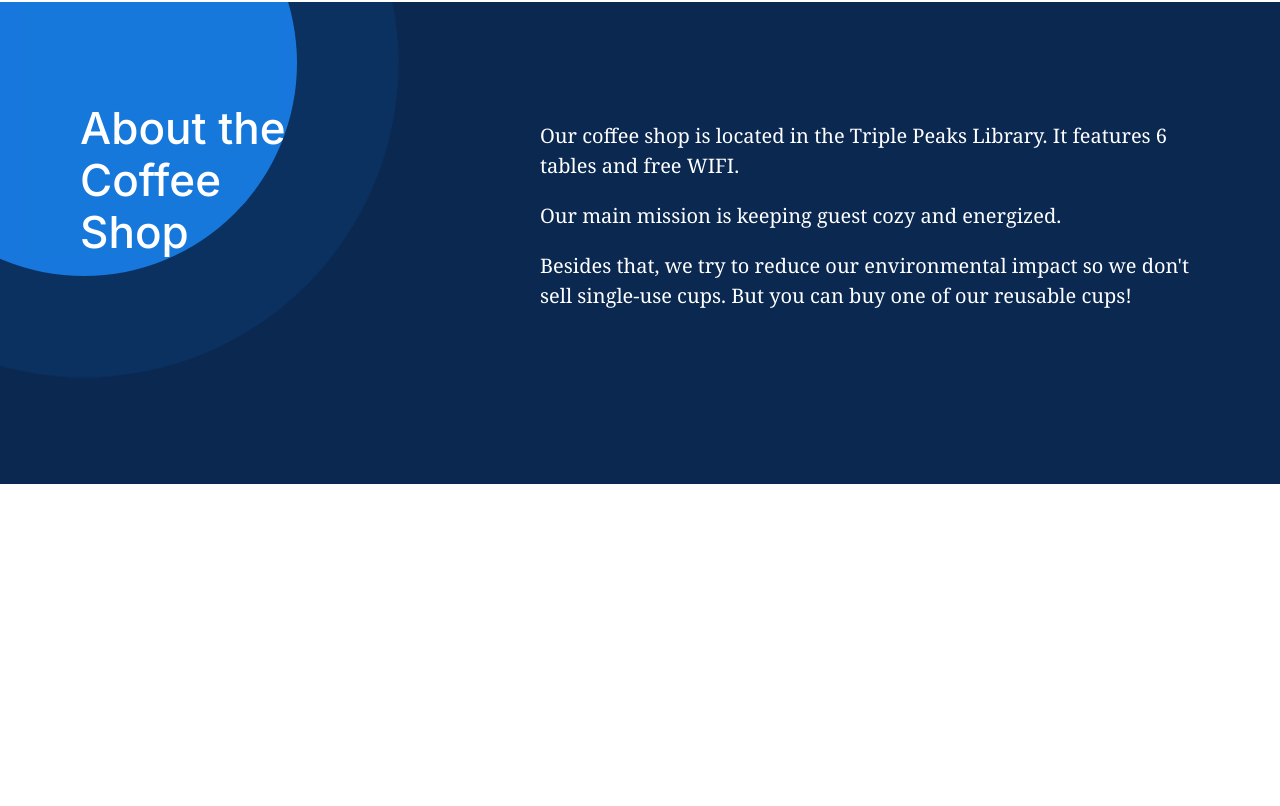
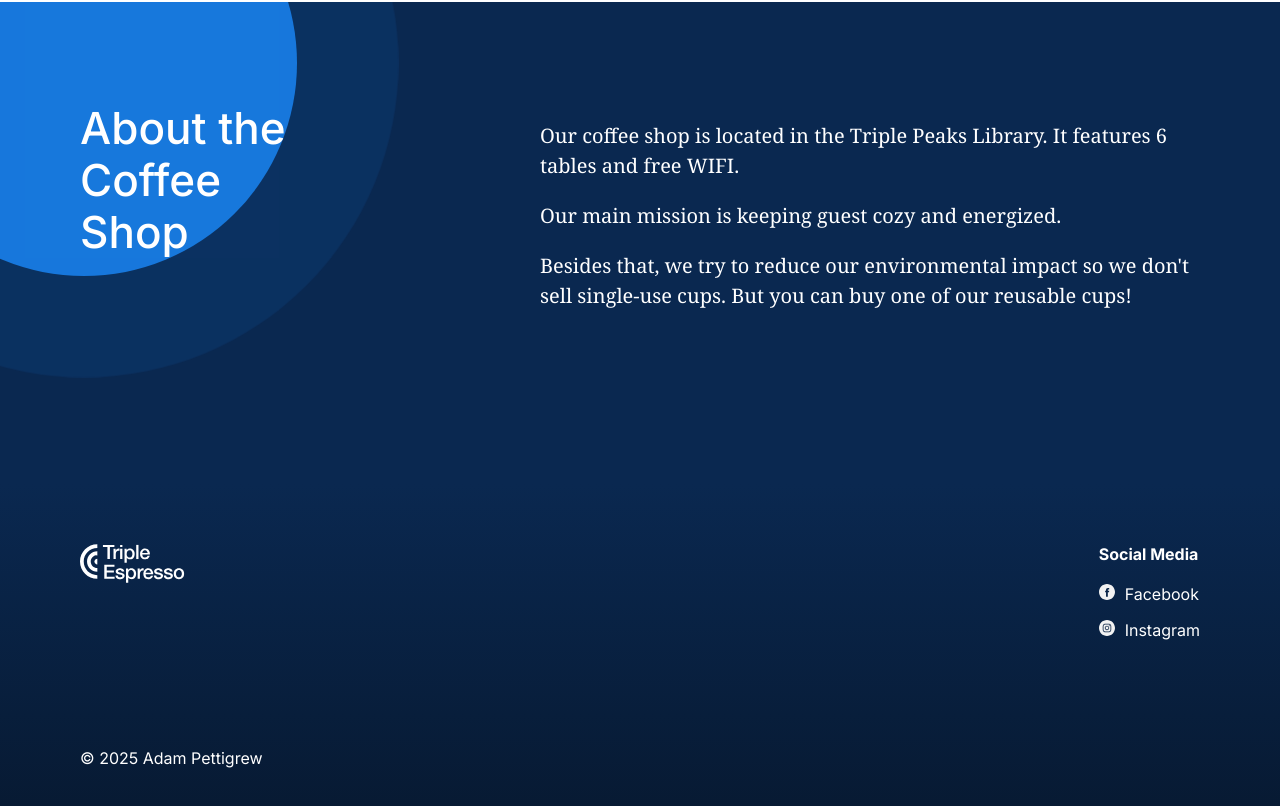
Before and after one commit to Adam00193/se_project_coffeeshop, a plain HTML site: page index.html in a window 1280 px wide. Shown: the part 3708-4514 px from the top of the page. Before the commit the page ends 4192 px from the top, so only its background shows below. Drawn offline with Linux system fonts and the light colour scheme.

Commit message:
created footer and applied styling

```diff
--- /dev/null
+++ b/blocks/footer.css
@@ -0,0 +1,58 @@
+.footer {
+  background: linear-gradient(180deg, #0a2850 0%, #071931 100%);
+  color: #fff;
+  padding: 60px 80px;
+}
+
+.footer__content {
+  display: flex;
+  justify-content: space-between;
+}
+
+.footer__logo {
+  width: 105px;
+  height: 39px;
+}
+
+.footer__social-heading {
+  font-family: "Inter", Arial, sans-serif;
+  font-size: 16px;
+  font-weight: bold;
+  line-height: 20px;
+  margin: 0 0 20px;
+}
+
+.footer__list {
+  list-style-type: none;
+  padding: 0;
+  margin: 0;
+  display: flex;
+  flex-direction: column;
+  gap: 16px;
+}
+
+.footer__list-item {
+  font-family: "Inter", Arial, sans-serif;
+  font-size: 16x;
+  line-height: 20px;
+  display: flex;
+  align-items: center;
+}
+
+.footer__social-link {
+  color: #fff;
+  text-decoration: none;
+}
+
+.footer__social-icon {
+  width: 16px;
+  height: 16px;
+  margin-right: 10px;
+}
+
+.footer__copyright {
+  font-family: "Inter", Arial, sans-serif;
+  font-size: 16px;
+  line-height: 20px;
+  margin: 108px 0 0;
+}
--- a/index.html
+++ b/index.html
@@ -265,7 +265,39 @@
         </section>
       </main>
 
-      <footer class="footer"></footer>
+      <footer class="footer">
+        <div class="footer__content">
+          <img
+            src="images/logo_coffeeshop_light.svg"
+            alt="Triple Peaks Cafe logo"
+            class="footer__logo"
+          />
+
+          <div class="footer__column">
+            <h3 class="footer__social-heading">Social Media</h3>
+
+            <ul class="footer__list">
+              <li class="footer__list-item">
+                <a href="#" class="footer__social-link"
+                  ><img
+                    src="images/facebook_white.svg"
+                    alt="Facebook Icon"
+                    class="footer__social-icon" /></a
+                >Facebook
+              </li>
+              <li class="footer__list-item">
+                <a href="#" class="footer__social-link"
+                  ><img
+                    src="images/instagram_white.svg"
+                    alt="Instagram Icon"
+                    class="footer__social-icon" /></a
+                >Instagram
+              </li>
+            </ul>
+          </div>
+        </div>
+        <p class="footer__copyright">&copy; 2025 Adam Pettigrew</p>
+      </footer>
     </div>
   </body>
 </html>
--- a/pages/index.css
+++ b/pages/index.css
@@ -8,3 +8,4 @@
 @import url(../blocks/menu.css);
 @import url(../blocks/card.css);
 @import url(../blocks/about.css);
+@import url(../blocks/footer.css);
```
